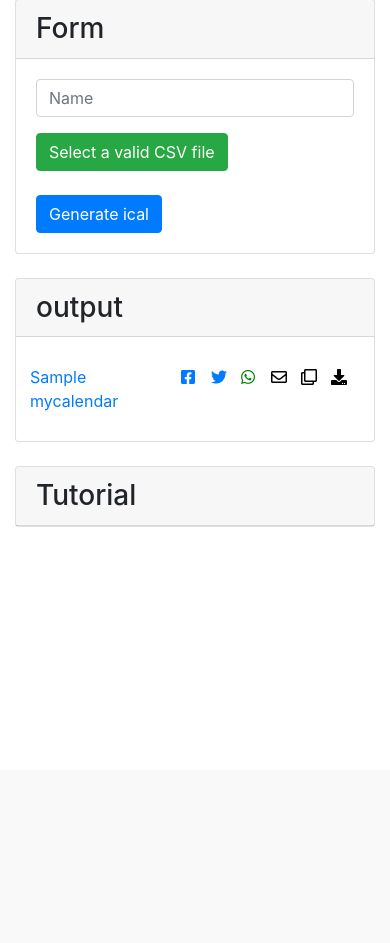
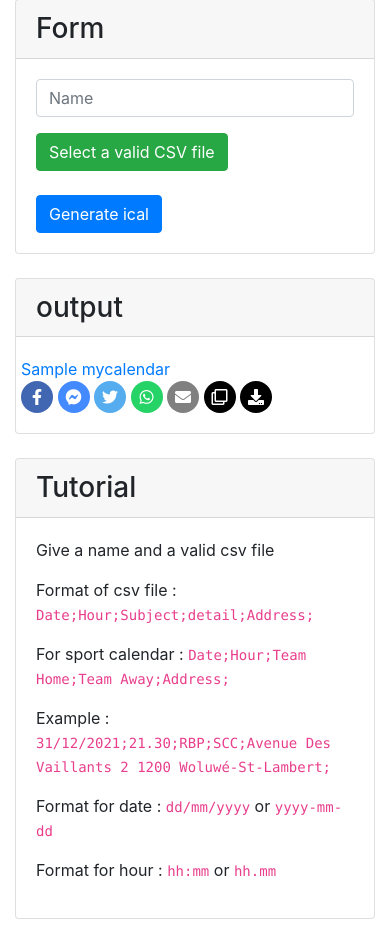
Before and after one commit to Foxugly/django-ical, a Django app: page / in a window 390 px wide. Shown: the part 74-1017 px from the top of the page. Before the commit the page ends 601 px from the top, so only its background shows below. Run offline with Django 3.2, Linux system fonts and the light colour scheme; tables that the repository leaves empty hold one stand-in row (values such as "Sample post"); some libraries are stand-ins or nearby versions.

Commit message:
add social buttons (to test) + debug backend

```diff
--- a/mycalendar/models.py
+++ b/mycalendar/models.py
@@ -3,7 +3,8 @@ from datetime import datetime, timedelta
 from urllib.parse import quote_plus
 
 import pytz
-from django.core.files import File
+#from django.core.files import File, ContentFile
+from django.core.files.base import ContentFile
 from django.db import models
 from django.utils.translation import gettext as _
 from icalendar import Calendar, Event, vText
@@ -30,15 +31,26 @@ class MyCalendar(models.Model):
             for line in fichier.readlines():
                 vec = line.split(';')
                 if len(vec) >= 3:
-                    date = vec[0].split('/')
+                    if '/' in vec[0]:
+                        date = vec[0].split('/')
+                        day = date[0]
+                        month = date[1]
+                        year = date[2]
+                    elif "-" in vec[0]:
+                        date = vec[0].split(':')
+                        day = date[2]
+                        month = date[1]
+                        year = date[0]
+                    else:
+                        print("error date")
                     if '.' in vec[1]:
-                        date += vec[1].split('.')
+                        hour, minute = vec[1].split('.')
                     elif ':' in vec[1]:
-                        date += vec[1].split(':')
+                        hour, minute = vec[1].split(':')
                     event = Event()
                     match = ('%s' % vec[2]) if len(vec[3]) < 2 else ('%s-%s' % (vec[2], vec[3]))
                     event.add('summary', match)
-                    date_start = datetime(int(date[2]), int(date[1]), int(date[0]), int(date[3]), int(date[4]), 0,
+                    date_start = datetime(int(year), int(month), int(day), int(hour), int(minute), 0,
                                           tzinfo=pytz.timezone('Europe/Brussels'))
                     event.add('dtstart', date_start)
                     event.add('dtend', date_start + timedelta(hours=2))
@@ -49,13 +61,14 @@ class MyCalendar(models.Model):
                             event['location'] = vText(adr)
                     event['uid'] = hashlib.sha224(("%s%s" % (vec[0], match)).encode('utf-8')).hexdigest()
                     cal.add_component(event)
-                path_ics = '%s.ics' % calname.replace(' ', '_')
-                f = open(path_ics, 'wb')
-                f.write(cal.to_ical())
-                f.close()
-                f = open(path_ics, 'r')
-                self.ics.save(path_ics, File(f))
-                f.close()
+            path_ics = '%s.ics' % calname.replace(' ', '_')
+            #f = open(path_ics, 'wb')
+            #f.write(cal.to_ical())
+            #f.close()
+            #f = open(path_ics, 'r')
+            #self.ics.save(path_ics, File(f))
+            #f.close()
+            self.ics.save(path_ics, ContentFile(cal.to_ical()))
         except:
             print("error")
             ret = False
@@ -65,9 +78,25 @@ class MyCalendar(models.Model):
         url = "https://www.facebook.com/sharer/sharer.php?u=%s" % quote_plus(self.ics.url)
         return url
 
+    # <button class="btn btn-social-icon btn-facebook" type="button" onclick="dpisocial_share_this('https://www.facebook.com/sharer/sharer.php?u=https%3A%2F%2Fwww.lesoir.be%2F321090%2Farticle%2F2020-08-26%2Fen-aout-une-personne-contaminee-sur-5-avait-voyage-selon-le-centre-de-crise', 'facebook', 321090);"><i class="fa fa-facebook icon icon-facebook"></i></button>
+
     def get_ics_twitter_link(self):
         url = "https://twitter.com/intent/tweet?text=%s&url=h%s&via=rapid_api" % (self.name, quote_plus(self.ics.url))
         return url
 
     def get_ics_mail_link(self):
         url = "mailto:?subject=Calendar %s&body=Link to the calendar : %s " % (self.name, quote_plus(self.ics.url))
+        return url
+
+    # <button onclick="location.href='mailto:?subject=Un%20article%20int%C3%A9ressant%20%C3%A0%20lire%20sur%20Le%20Soir%20Plus&amp;body=Un%20article%20int%C3%A9ressant%20%C3%A0%20lire%20https%3A%2F%2Fwww.lesoir.be%2F321090%2Farticle%2F2020-08-26%2Fen-aout-une-personne-contaminee-sur-5-avait-voyage-selon-le-centre-de-crise'" class="btn btn-social-icon btn-mail" type="button"><i class="fa fa-envelope-o"></i><span class="label"></span></button>
+
+    def get_ics_whatsapp_link(self):
+        url = "https://api.whatsapp.com/send?text=Link to the calendar '%s' : %s " % (
+        self.name, quote_plus(self.ics.url))
+        return url
+
+    # <button class="btn btn-social-icon btn-whatsapp" type="button" onclick="dpisocial_share_this('https://api.whatsapp.com/send?text=Voici un article intéressant - https://www.lesoir.be/321090/article/2020-08-26/en-aout-une-personne-contaminee-sur-5-avait-voyage-selon-le-centre-de-crise', 'whatsapp', 321090);"><i class="fa fa-whatsapp icon icon-whatsapp"></i></button>
+
+    def get_ics_messenger_link(self):
+        return None
+    # <button class="btn btn-social-icon btn-messenger" type="button" onclick="dpisocial_share_messenger('https://www.lesoir.be/321090/article/2020-08-26/en-aout-une-personne-contaminee-sur-5-avait-voyage-selon-le-centre-de-crise', 'facebook', '321090');"><i class="fa fa-facebook icon icon-messenger"></i></button>
--- a/templates/_header.html
+++ b/templates/_header.html
@@ -23,8 +23,7 @@
                             <div class="btn-group mr-2" role="group">
                                 {% for language in languages %}
                                 <a class="btn btn-secondary {% if language.code == LANGUAGE_CODE %}active{% endif %}"
-                                   href="/lang/?lang={{language.code}}&next={{ request.get_full_path }}">{{
-                                    language.code| upper }}</a>
+                                   href="/lang/?lang={{language.code}}&next={{ request.get_full_path }}">{{ language.code | upper }}</a>
                                 {% endfor %}
                             </div>
                         </div>
--- a/templates/base.html
+++ b/templates/base.html
@@ -16,13 +16,21 @@
                 flex-direction: column;
                 min-height: 100vh;
             }
+            .btn-socialm{
+                border-radius: 20px;
+                border: none;
+                height: 32px;
+                line-height: 32px;
+                padding: 0 8px;
+                width:32px;
+            }
 
     </style>
+    <script type="text/javascript" src="https://platform-api.sharethis.com/js/sharethis.js#property=5f46485c2e8c7b00123bddb0&product=inline-share-buttons" async="async"></script>
     <title>django-ical</title>
 </head>
 <body>
 {% include "_header.html" %}
-
 {% if DEBUG %}
 <div class="box">
     <div class="ribbon ribbon-top-left"><span>{{STATE}}</span></div>
--- a/templates/model_form_upload.html
+++ b/templates/model_form_upload.html
@@ -4,7 +4,7 @@
 {% block content %}
 <div class="container mt-3">
     <div class="row">
-        <div class="col-sm-4 mb-4">
+        <div class="col-sm-6 mb-4">
             <div class="card">
                 <div class="card-header">
                     <h3 class="float-left mb-0">Form</h3>
@@ -29,39 +29,56 @@
                 </div>
             </div>
         </div>
-        <div class="col-sm-4  mb-4">
+        <div class="col-sm-6  mb-4">
             <div class="card">
                 <div class="card-header">
                     <h3 class="float-left mb-0">output</h3>
                 </div>
                 <div class="card-body">
                     {% for object in object_list %}
-                    <div class="d-flex p-2  flex-row-reverse justify-content-between">
-                        {% if object.ics %}
-
-                        <a class="col-1" href="{{ object.ics.url }}"><i class="fas fa-1x fa-download" style="color:black"></i></a>
-                        <a class="col-1" href=""><i class="far fa-1x fa-clone" style="color:black"></i></a>
-                        <a class="col-1" href="{{object.get_ics_mail_link}}"><i class="far fa-1x fa-envelope" style="color:black"></i></a>
-                        <a class="col-1" href=""><i class="fab fa-1x fa-whatsapp" style="color:green"></i></a>
-                        <a class="col-1" href="{{object.get_ics_twitter_link}}"><i class="fab fa-1x fa-twitter"></i></a>
-                        <a class="col-1" href="{{object.get_ics_facebook_link}}"><i class="fab fa-1x fa-facebook-square"></i></a>
-                        {% endif %}
-                        <a class="col-6" href="{{ object.document.url }}">{{object}}</a>
-
-
-
+                    <div class="row justify-content-between">
+                        <div>
+                            <a class="float-left" href="{{ object.document.url }}">{{object}}</a>
+                        </div>
+                        <div class="float-right">
+                            {% if object.ics %}
+                            <a class="btn btn-socialm" href="{{object.get_ics_facebook_link}}"
+                               style="background-color: #4267B2"><i class="fab fa-facebook-f"
+                                                                    style="color:white"></i></a>
+                            <a class="btn btn-socialm" href="{{object.get_ics_messenger_link}}"
+                               style="background-color: #448AFF"><i class="fab fa-facebook-messenger"
+                                                                    style="color:white"></i></a>
+                            <a class="btn btn-socialm" href="{{object.get_ics_twitter_link}}"
+                               style="background-color: #55acee"><i class="fab fa-twitter" style="color: white"></i></a>
+                            <a class="btn btn-socialm" href="{{object.get_ics_whatsapp_link}}" style="background-color:#25d366"><i
+                                    class="fab fa-whatsapp" style="color:white"></i></a>
+                            <a class="btn btn-socialm" href="{{object.get_ics_mail_link}}"
+                               style="background-color: grey"><i class="fas fa-envelope" style="color:white"></i></a>
+                            <a class="btn btn-socialm" href="" style="background-color:black"><i
+                                    class="far fa-clone" style="color:white"></i></a>
+                            <a class="btn btn-socialm" href="{{ object.ics.url }}"
+                               style="background-color:black"><i class="fas fa-download" style="color:white"></i></a>
+                            {% endif %}
+                        </div>
                     </div>
                     {% endfor %}
                 </div>
             </div>
         </div>
-        <div class="col-sm-4 mb-4">
+    </div>
+    <div class="row">
+        <div class="col-sm-12 mb-4">
             <div class="card">
                 <div class="card-header">
                     <h3 class="float-left mb-0">Tutorial</h3>
                 </div>
-                <div class="card-block">
-
+                <div class="card-body">
+<p>Give a name and a valid csv file</p>
+                    <p>Format of csv file : <code>Date;Hour;Subject;detail;Address;</code></p>
+                    <p>For sport calendar : <code>Date;Hour;Team Home;Team Away;Address;</code></p>
+                    <p>Example : <code>31/12/2021;21.30;RBP;SCC;Avenue Des Vaillants 2 1200 Woluwé-St-Lambert;</code></p>
+                    <p>Format for date : <code>dd/mm/yyyy</code> or <code>yyyy-mm-dd</code></p>
+                    <p>Format for hour : <code>hh:mm</code> or <code>hh.mm</code></p>
                 </div>
             </div>
         </div>
@@ -76,5 +93,6 @@
                 $('.file-upload').file_upload();
             });
 
+
 </script>
 {% endblock extrascripts %}
```
